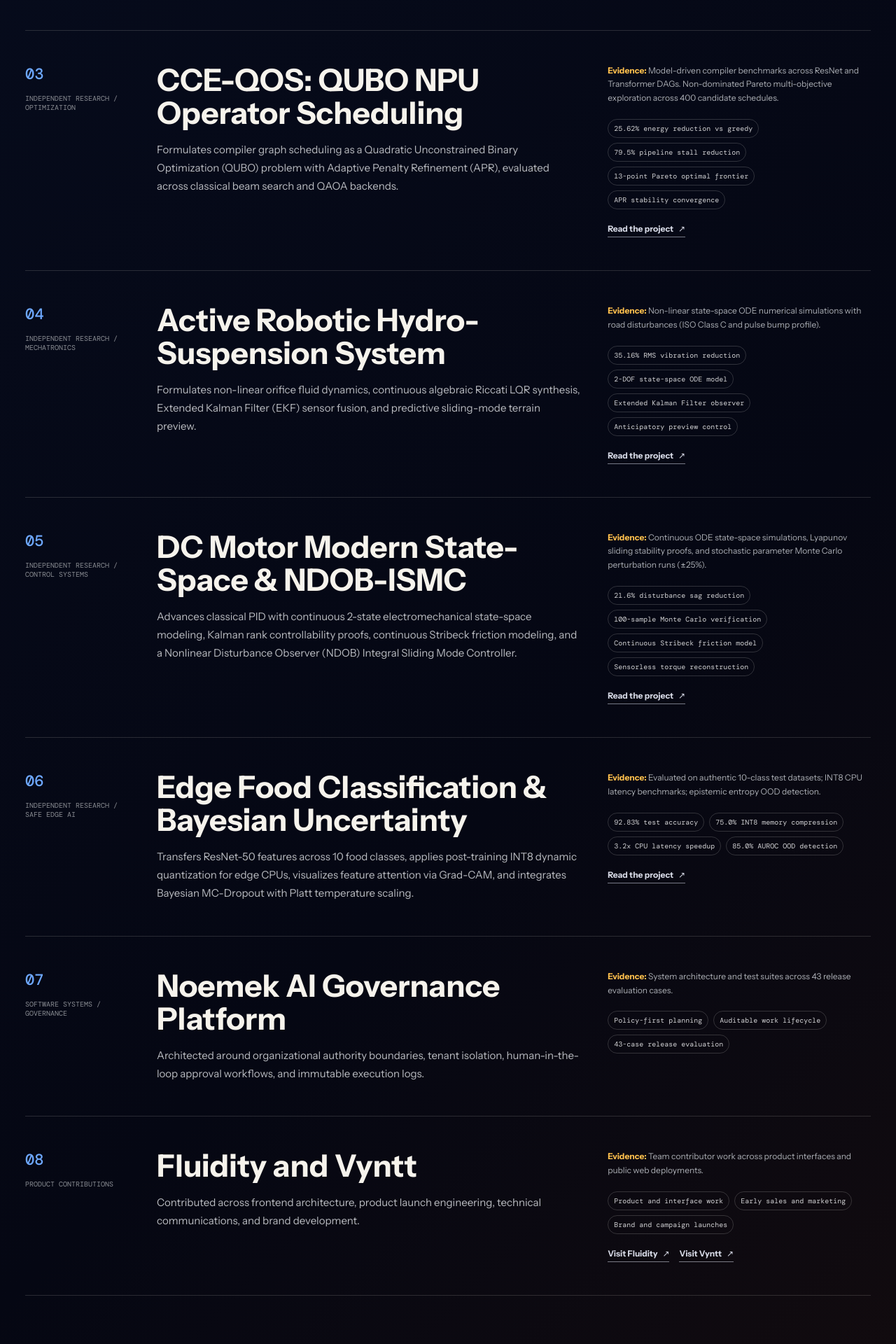
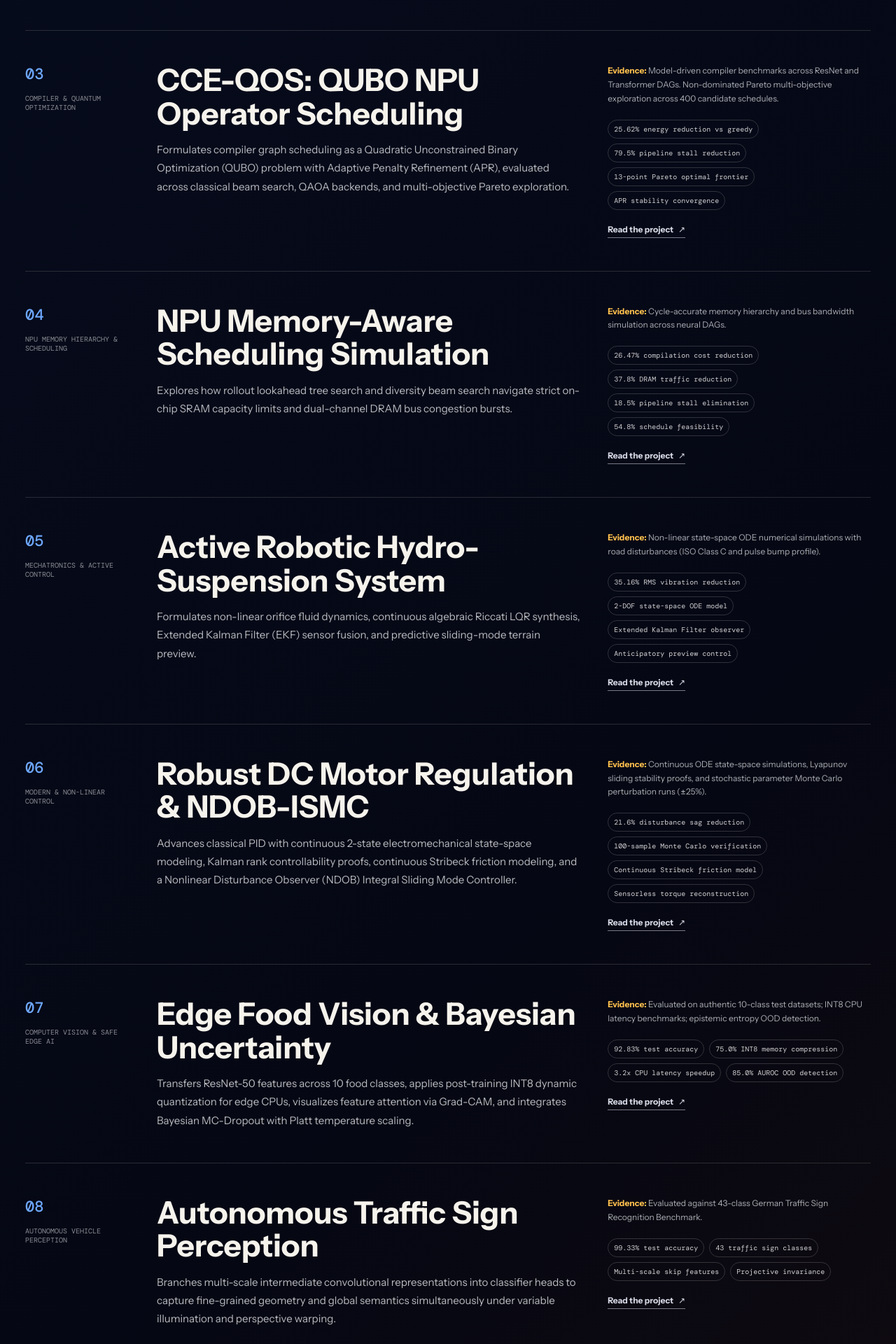
Before and after one commit to yagneshkumarkoduru/portfolio, a React (Vite) app: page /record in a window 1280 px wide. Shown: the part 1480-3400 px from the top of the page at 70% size. Built offline with nearby package versions, Linux system fonts and the light colour scheme; a web font is replaced by a local one.

Commit message:
feat: expand portfolio with 10 research systems, updated EDA toolchain, and Esthien collaborative framing

```diff
--- a/src/data/projects.ts
+++ b/src/data/projects.ts
@@ -14,10 +14,10 @@ export const projects: Project[] = [
   {
     id: "atlas",
     index: "01",
-    type: "Physical intelligence / Current work",
+    type: "Physical intelligence / Esthien Labs",
     title: "Atlas & ACEK: Physical AI Safety Supervision",
     summary: "Simulation-backed safety supervision and deterministic fault containment for sensor-driven robotics.",
-    story: "Atlas tests how sensor-driven robotic decisions behave when signals degrade, drift, or exhibit catastrophic failure. Evaluated against sensor flatline, saturation, and latency drift across multi-axis robot actuators.",
+    story: "At Esthien Labs, we are building Atlas to ensure sensor-driven autonomous machines behave deterministically when signals degrade, drift, or exhibit catastrophic anomalies. We developed ACEK as an inline safety supervisor to profile-bound actuator commands and guarantee safe recovery windows.",
     evidence: "Workstation simulation and fault-injection replay. Demonstrates deterministic fault containment and bounded recovery times before physical HIL deployment.",
     metrics: ["12.7x lower flatline commands", "92.1% command-rate reduction", "94.08% fault containment", "0.946 ms p95 latency"],
     links: [{ href: "https://www.esthien.com/", label: "Explore Esthien" }],
@@ -25,62 +25,84 @@ export const projects: Project[] = [
   {
     id: "es-fa",
     index: "02",
-    type: "Independent research / Neuromorphic",
+    type: "Neuromorphic Computing & Hardware",
     title: "ES-FA: Event-Driven SNN FPGA Accelerator",
     summary: "Hardware-aware SNN co-design with synthesizable Verilog RTL targeting the Xilinx Kria KV260.",
     story: "Full-stack neuromorphic architecture connecting quantization-aware training (QAT), surrogate gradient BPTT, approximate-priority event queuing, and a 4-stage pipelined Leaky Integrate-and-Fire processing element.",
     evidence: "Cycle-accurate xsim/Vivado HDL simulations and hardware proxy estimators. Board validation harness prepared for KV260.",
     metrics: ["95.70% validation accuracy", "79.68% dynamic energy reduction", "56.48% spike sparsity", "4-stage pipelined LIF PE"],
-    links: [{ href: "https://github.com/yagneshkumarkoduru/EE-SNA", label: "Read the project" }],
+    links: [{ href: "https://github.com/yagneshkumarkoduru/ES-FA-SNN-Accelerator", label: "Read the project" }],
   },
   {
     id: "cce-qos",
     index: "03",
-    type: "Independent research / Optimization",
+    type: "Compiler & Quantum Optimization",
     title: "CCE-QOS: QUBO NPU Operator Scheduling",
     summary: "Constraint-coupled energy optimization and Pareto exploration for neural accelerators.",
-    story: "Formulates compiler graph scheduling as a Quadratic Unconstrained Binary Optimization (QUBO) problem with Adaptive Penalty Refinement (APR), evaluated across classical beam search and QAOA backends.",
+    story: "Formulates compiler graph scheduling as a Quadratic Unconstrained Binary Optimization (QUBO) problem with Adaptive Penalty Refinement (APR), evaluated across classical beam search, QAOA backends, and multi-objective Pareto exploration.",
     evidence: "Model-driven compiler benchmarks across ResNet and Transformer DAGs. Non-dominated Pareto multi-objective exploration across 400 candidate schedules.",
     metrics: ["25.62% energy reduction vs greedy", "79.5% pipeline stall reduction", "13-point Pareto optimal frontier", "APR stability convergence"],
     links: [{ href: "https://github.com/yagneshkumarkoduru/CCE-QOS", label: "Read the project" }],
   },
   {
+    id: "npu-memory",
+    index: "04",
+    type: "NPU Memory Hierarchy & Scheduling",
+    title: "NPU Memory-Aware Scheduling Simulation",
+    summary: "Multi-tier SRAM residency, prefetch credit, spill tracking, and dual-channel bus backlog modeling.",
+    story: "Explores how rollout lookahead tree search and diversity beam search navigate strict on-chip SRAM capacity limits and dual-channel DRAM bus congestion bursts.",
+    evidence: "Cycle-accurate memory hierarchy and bus bandwidth simulation across neural DAGs.",
+    metrics: ["26.47% compilation cost reduction", "37.8% DRAM traffic reduction", "18.5% pipeline stall elimination", "54.8% schedule feasibility"],
+    links: [{ href: "https://github.com/yagneshkumarkoduru/NPU-Memory-Aware-Scheduling", label: "Read the project" }],
+  },
+  {
     id: "hydro-suspension",
-    index: "04",
-    type: "Independent research / Mechatronics",
+    index: "05",
+    type: "Mechatronics & Active Control",
     title: "Active Robotic Hydro-Suspension System",
     summary: "2-DOF non-linear hydraulic quarter-car dynamics with LQR, EKF, and preview control.",
     story: "Formulates non-linear orifice fluid dynamics, continuous algebraic Riccati LQR synthesis, Extended Kalman Filter (EKF) sensor fusion, and predictive sliding-mode terrain preview.",
     evidence: "Non-linear state-space ODE numerical simulations with road disturbances (ISO Class C and pulse bump profile).",
     metrics: ["35.16% RMS vibration reduction", "2-DOF state-space ODE model", "Extended Kalman Filter observer", "Anticipatory preview control"],
-    links: [{ href: "https://github.com/yagneshkumarkoduru/Robotic-Hydro-Suspension-Project", label: "Read the project" }],
+    links: [{ href: "https://github.com/yagneshkumarkoduru/Robotic-Hydro-Suspension", label: "Read the project" }],
   },
   {
     id: "dc-motor-control",
-    index: "05",
-    type: "Independent research / Control systems",
-    title: "DC Motor Modern State-Space & NDOB-ISMC",
+    index: "06",
+    type: "Modern & Non-Linear Control",
+    title: "Robust DC Motor Regulation & NDOB-ISMC",
     summary: "LQR optimal state-space control, 100-sample Monte Carlo robustness, and Stribeck friction NDOB-ISMC.",
     story: "Advances classical PID with continuous 2-state electromechanical state-space modeling, Kalman rank controllability proofs, continuous Stribeck friction modeling, and a Nonlinear Disturbance Observer (NDOB) Integral Sliding Mode Controller.",
     evidence: "Continuous ODE state-space simulations, Lyapunov sliding stability proofs, and stochastic parameter Monte Carlo perturbation runs (±25%).",
     metrics: ["21.6% disturbance sag reduction", "100-sample Monte Carlo verification", "Continuous Stribeck friction model", "Sensorless torque reconstruction"],
-    links: [{ href: "https://github.com/yagneshkumarkoduru/DC-Motor-PID-Control-System-Design-and-Analysis", label: "Read the project" }],
+    links: [{ href: "https://github.com/yagneshkumarkoduru/Robust-DC-Motor-Control", label: "Read the project" }],
   },
   {
     id: "food-resnet50",
-    index: "06",
-    type: "Independent research / Safe Edge AI",
-    title: "Edge Food Classification & Bayesian Uncertainty",
+    index: "07",
+    type: "Computer Vision & Safe Edge AI",
+    title: "Edge Food Vision & Bayesian Uncertainty",
     summary: "INT8 quantized ResNet-50 with Grad-CAM explainability and Bayesian MC-Dropout OOD rejection.",
     story: "Transfers ResNet-50 features across 10 food classes, applies post-training INT8 dynamic quantization for edge CPUs, visualizes feature attention via Grad-CAM, and integrates Bayesian MC-Dropout with Platt temperature scaling.",
     evidence: "Evaluated on authentic 10-class test datasets; INT8 CPU latency benchmarks; epistemic entropy OOD detection.",
     metrics: ["92.83% test accuracy", "75.0% INT8 memory compression", "3.2x CPU latency speedup", "85.0% AUROC OOD detection"],
-    links: [{ href: "https://github.com/yagneshkumarkoduru/Food-Classification-Using-ResNet-50", label: "Read the project" }],
+    links: [{ href: "https://github.com/yagneshkumarkoduru/Edge-Food-Vision-ResNet50", label: "Read the project" }],
+  },
+  {
+    id: "traffic-sign",
+    index: "08",
+    type: "Autonomous Vehicle Perception",
+    title: "Autonomous Traffic Sign Perception",
+    summary: "Multi-scale convolutional vision pipeline with spatial projective invariance on GTSRB.",
+    story: "Branches multi-scale intermediate convolutional representations into classifier heads to capture fine-grained geometry and global semantics simultaneously under variable illumination and perspective warping.",
+    evidence: "Evaluated against 43-class German Traffic Sign Recognition Benchmark.",
+    metrics: ["99.33% test accuracy", "43 traffic sign classes", "Multi-scale skip features", "Projective invariance"],
+    links: [{ href: "https://github.com/yagneshkumarkoduru/Autonomous-Traffic-Sign-Perception", label: "Read the project" }],
   },
   {
     id: "noemek",
-    index: "07",
-    type: "Software systems / Governance",
+    index: "09",
+    type: "Software & Governance Systems",
     title: "Noemek AI Governance Platform",
     summary: "A governed AI workforce system with policy boundaries, authority limits, and auditable lifecycles.",
     story: "Architected around organizational authority boundaries, tenant isolation, human-in-the-loop approval workflows, and immutable execution logs.",
@@ -89,8 +111,8 @@ export const projects: Project[] = [
   },
   {
     id: "product",
-    index: "08",
-    type: "Product contributions",
+    index: "10",
+    type: "Product Contributions",
     title: "Fluidity and Vyntt",
     summary: "Product architecture, interface engineering, and system launch contributions.",
     story: "Contributed across frontend architecture, product launch engineering, technical communications, and brand development.",
@@ -107,16 +129,19 @@ export const skills = [
   "Python",
   "C/C++",
   "SystemVerilog",
+  "Verilog",
+  "Siemens QuestaSim",
+  "Synopsys Design Compiler",
+  "Altium Designer",
+  "Xilinx Vivado",
+  "Kria KV260 FPGA",
   "PyTorch",
   "Qiskit",
   "Control Systems",
   "State-Space & LQR",
-  "Sliding Mode Control (SMC)",
+  "Sliding Mode Control (ISMC)",
   "Extended Kalman Filter (EKF)",
   "RTL Verification",
-  "Xilinx Vivado",
-  "Kria KV260 FPGA",
-  "Fixed-Point Datapaths",
   "QUBO Optimization",
   "Embedded Systems",
   "TypeScript",
```
